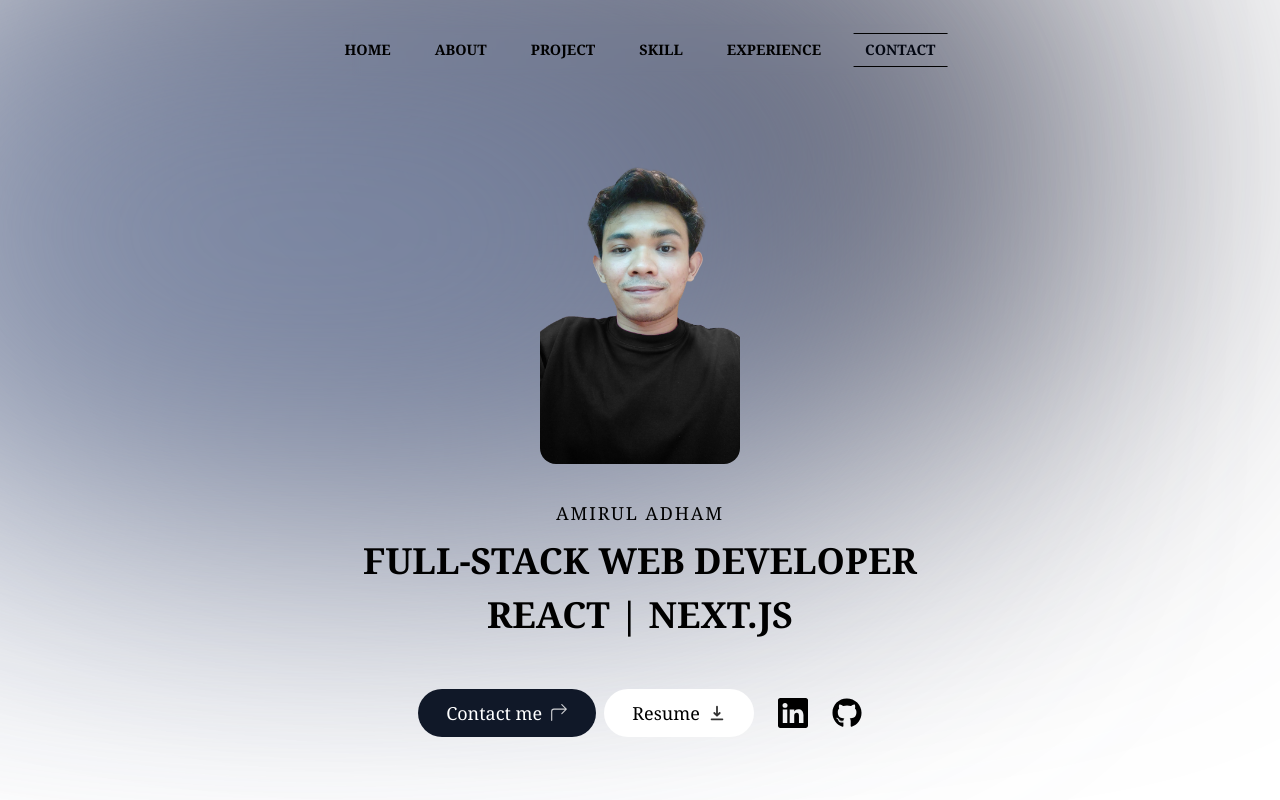
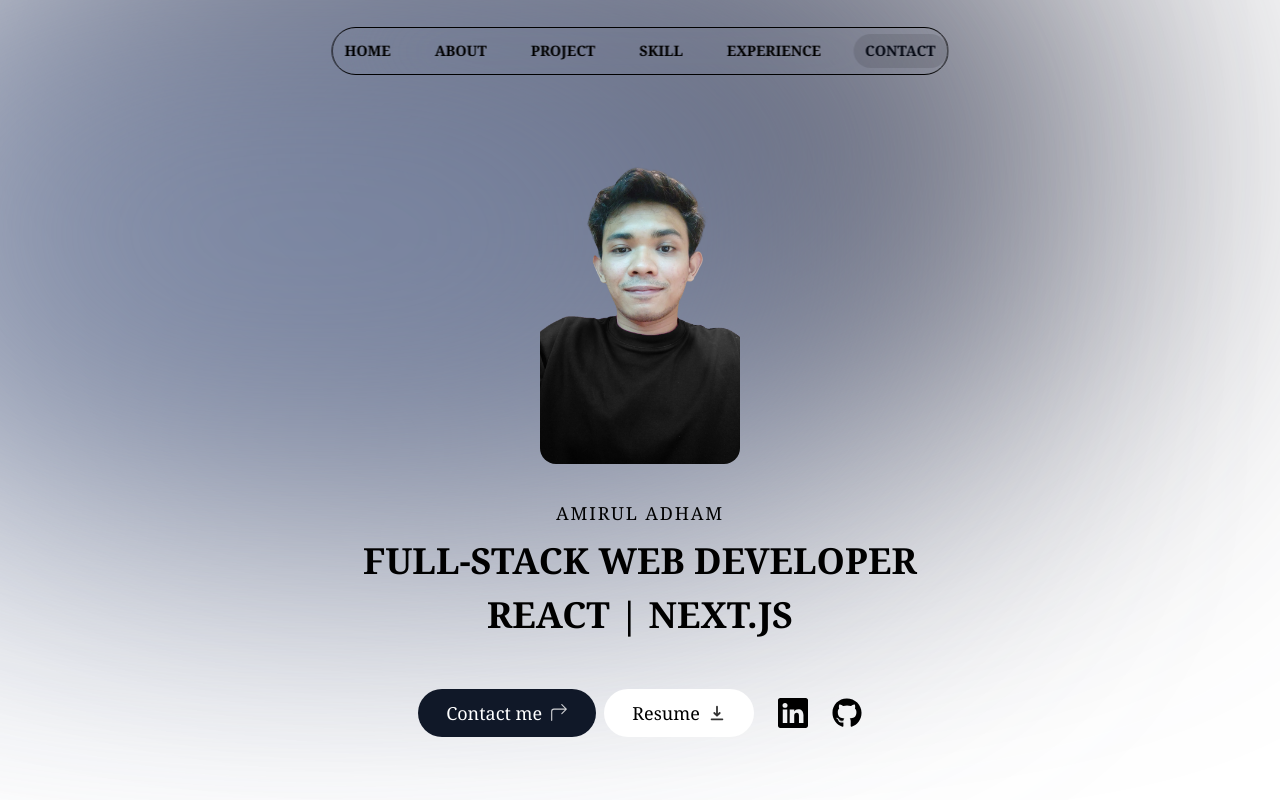
Before and after one commit to mrullldhm/Mrullldhm-Portfolio, a Next.js app: page / in a window 1280 px wide. Shown: the top 800 px of the page. Built offline with nearby package versions, Linux system fonts and the light colour scheme.

Commit message:
Adjust header style

```diff
--- a/src/components/Header.tsx
+++ b/src/components/Header.tsx
@@ -8,17 +8,18 @@
 import { useActiveSectionContext } from "@/context/ActiveSectionContext";
 
 export default function Header() {
-  const { activeSection, setActiveSection, setTimeOfLastClick } = useActiveSectionContext();
+  const { activeSection, setActiveSection, setTimeOfLastClick } =
+    useActiveSectionContext();
 
   return (
     <header className="z-[999] relative">
       <motion.div
-        className="fixed top-0 left-1/2 -translate-x-1/2 h-[4.5rem] w-full backdrop-blur-xs sm:top-6 sm:h-[3.25rem] sm:w-[36rem]"
+        className="fixed top-0 left-1/2 -translate-x-1/2 h-[4.5rem] w-full sm:top-6 sm:h-[3.25rem] sm:w-[36rem]"
         initial={{ y: -100, opacity: 0 }}
         animate={{ y: 0, opacity: 1 }}
       ></motion.div>
 
-      <nav className="flex fixed top-[0.15rem] left-1/2 h-12 -translate-x-1/2 py-2  sm:top-[1.7rem] sm:h-[initial] sm:py-0">
+      <nav className="bg- border backdrop-blur-3xl rounded-full flex fixed top-[0.15rem] left-1/2 h-12 -translate-x-1/2 py-2  sm:top-[1.7rem] sm:h-[initial] sm:py-0">
         <ul className="flex w-[22rem] flex-wrap items-center justify-center gap-y-1 text-[0.9rem] font-medium sm:w-[initial] sm:flex-nowrap sm:gap-5">
           {links.map((link, index) => (
             <motion.li
@@ -43,15 +44,9 @@
                 {link.name}
 
                 {link.name === activeSection && (
-                  <motion.span
-                    className="border-y border-black absolute inset-0 -z-10"
-                    layoutId="activeSection"
-                    transition={{
-                      type: "spring",
-                      stiffness: 380,
-                      damping: 30,
-                    }}
-                  ></motion.span>
+                  <span
+                    className="bg-black rounded-full opacity-10 absolute inset-0 -z-10"
+                  ></span>
                 )}
               </Link>
             </motion.li>
```
